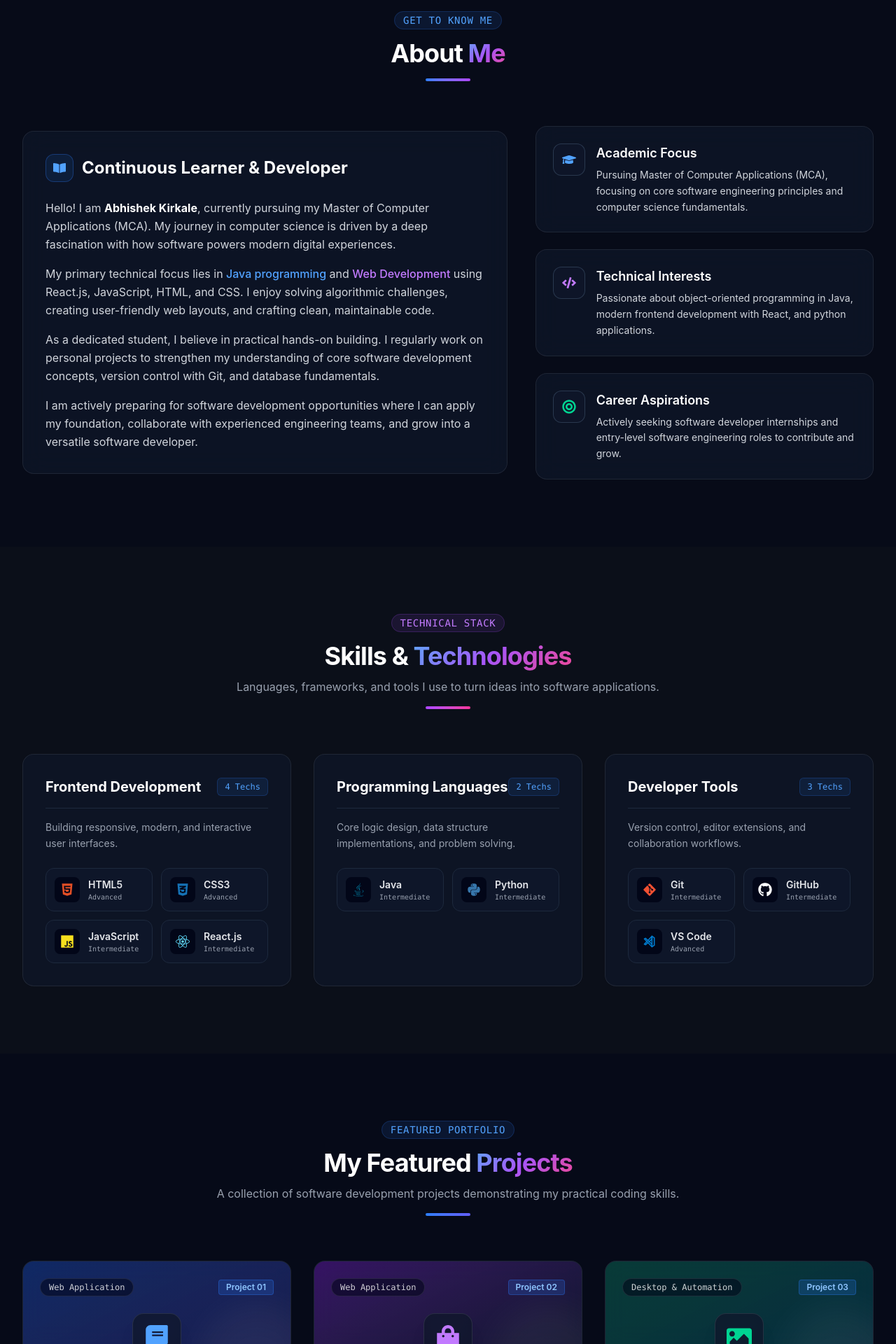
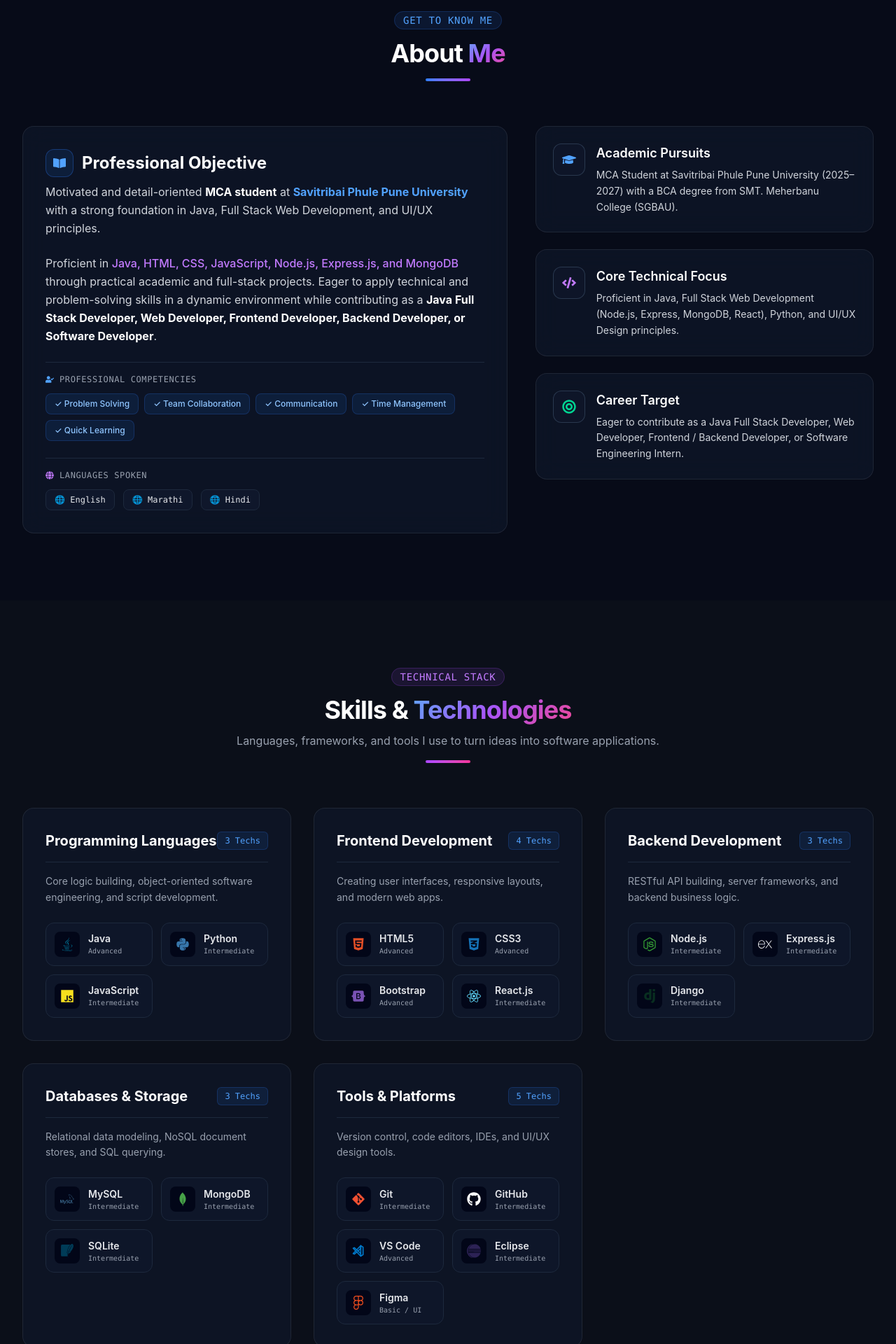
Before and after one commit to AbhishekKirkale/Portfolio, a React (Vite) app: page / in a window 1280 px wide. Shown: the part 880-2800 px from the top of the page at 70% size. Built offline with nearby package versions, Linux system fonts and the light colour scheme.

Commit message:
UpdateWithFullResumeDetails

```diff
--- a/src/components/About.jsx
+++ b/src/components/About.jsx
@@ -1,28 +1,29 @@
 import React from 'react';
 import { motion } from 'framer-motion';
-import { FaGraduationCap, FaCode, FaBullseye, FaBookOpen } from 'react-icons/fa';
+import { FaGraduationCap, FaCode, FaBullseye, FaBookOpen, FaGlobe, FaUserCheck } from 'react-icons/fa';
+import { professionalSkills, languagesSpoken } from '../data/skills';
 
 const highlightCards = [
   {
     icon: FaGraduationCap,
-    title: 'Academic Focus',
-    description: 'Pursuing Master of Computer Applications (MCA), focusing on core software engineering principles and computer science fundamentals.',
+    title: 'Academic Pursuits',
+    description: 'MCA Student at Savitribai Phule Pune University (2025–2027) with a BCA degree from SMT. Meherbanu College (SGBAU).',
     color: 'from-blue-500/20 to-cyan-500/20',
     borderColor: 'border-blue-500/30',
     iconColor: 'text-blue-400'
   },
   {
     icon: FaCode,
-    title: 'Technical Interests',
-    description: 'Passionate about object-oriented programming in Java, modern frontend development with React, and python applications.',
+    title: 'Core Technical Focus',
+    description: 'Proficient in Java, Full Stack Web Development (Node.js, Express, MongoDB, React), Python, and UI/UX Design principles.',
     color: 'from-purple-500/20 to-pink-500/20',
     borderColor: 'border-purple-500/30',
     iconColor: 'text-purple-400'
   },
   {
     icon: FaBullseye,
-    title: 'Career Aspirations',
-    description: 'Actively seeking software developer internships and entry-level software engineering roles to contribute and grow.',
+    title: 'Career Target',
+    description: 'Eager to contribute as a Java Full Stack Developer, Web Developer, Frontend / Backend Developer, or Software Engineering Intern.',
     color: 'from-emerald-500/20 to-teal-500/20',
     borderColor: 'border-emerald-500/30',
     iconColor: 'text-emerald-400'
@@ -53,37 +54,65 @@ const About = () => {
         </div>
 
         {/* Content Grid */}
-        <div className="grid grid-cols-1 lg:grid-cols-12 gap-10 items-center">
+        <div className="grid grid-cols-1 lg:grid-cols-12 gap-10 items-start">
 
           {/* Main Narrative Card */}
           <motion.div
-            className="lg:col-span-7 glass-card p-8 rounded-2xl border border-slate-800 relative"
+            className="lg:col-span-7 glass-card p-8 rounded-2xl border border-slate-800 relative space-y-6"
             initial={{ opacity: 0, x: -20 }}
             whileInView={{ opacity: 1, x: 0 }}
             viewport={{ once: true }}
             transition={{ duration: 0.6 }}
           >
-            <div className="flex items-center space-x-3 mb-6">
+            <div className="flex items-center space-x-3 mb-2">
               <div className="w-10 h-10 rounded-xl bg-blue-500/10 border border-blue-500/30 flex items-center justify-center text-blue-400">
                 <FaBookOpen className="text-lg" />
               </div>
-              <h3 className="text-2xl font-bold text-white">Continuous Learner & Developer</h3>
+              <h3 className="text-2xl font-bold text-white">Professional Objective</h3>
             </div>
 
-            <div className="space-y-4 text-gray-300 leading-relaxed text-base">
-              <p>
-                Hello! I am <strong className="text-white">Abhishek Kirkale</strong>, currently pursuing my Master of Computer Applications (MCA). My journey in computer science is driven by a deep fascination with how software powers modern digital experiences.
-              </p>
-              <p>
-                My primary technical focus lies in <span className="text-blue-400 font-medium">Java programming</span> and <span className="text-purple-400 font-medium">Web Development</span> using React.js, JavaScript, HTML, and CSS. I enjoy solving algorithmic challenges, creating user-friendly web layouts, and crafting clean, maintainable code.
-              </p>
-              <p>
-                As a dedicated student, I believe in practical hands-on building. I regularly work on personal projects to strengthen my understanding of core software development concepts, version control with Git, and database fundamentals.
-              </p>
-              <p>
-                I am actively preparing for software development opportunities where I can apply my foundation, collaborate with experienced engineering teams, and grow into a versatile software developer.
-              </p>
+            <p className="text-gray-300 text-base leading-relaxed">
+              Motivated and detail-oriented <strong className="text-white">MCA student</strong> at <strong className="text-blue-400">Savitribai Phule Pune University</strong> with a strong foundation in Java, Full Stack Web Development, and UI/UX principles.
+            </p>
+
+            <p className="text-gray-300 text-base leading-relaxed">
+              Proficient in <span className="text-purple-400 font-medium">Java, HTML, CSS, JavaScript, Node.js, Express.js, and MongoDB</span> through practical academic and full-stack projects. Eager to apply technical and problem-solving skills in a dynamic environment while contributing as a <strong className="text-white">Java Full Stack Developer, Web Developer, Frontend Developer, Backend Developer, or Software Developer</strong>.
+            </p>
+
+            {/* Professional Skills Badges */}
+            <div className="pt-4 border-t border-slate-800">
+              <h4 className="text-xs font-mono uppercase text-gray-400 tracking-wider mb-3 flex items-center gap-2">
+                <FaUserCheck className="text-blue-400" /> Professional Competencies
+              </h4>
+              <div className="flex flex-wrap gap-2">
+                {professionalSkills.map((skill) => (
+                  <span
+                    key={skill}
+                    className="text-xs font-medium text-blue-300 bg-blue-500/10 border border-blue-500/20 px-3 py-1.5 rounded-lg"
+                  >
+                    ✓ {skill}
+                  </span>
+                ))}
+              </div>
             </div>
+
+            {/* Languages Spoken */}
+            <div className="pt-4 border-t border-slate-800">
+              <h4 className="text-xs font-mono uppercase text-gray-400 tracking-wider mb-3 flex items-center gap-2">
+                <FaGlobe className="text-purple-400" /> Languages Spoken
+              </h4>
+              <div className="flex flex-wrap gap-3">
+                {languagesSpoken.map((lang) => (
+                  <span
+                    key={lang}
+                    className="text-xs font-mono text-gray-200 bg-slate-900 px-3 py-1.5 rounded-lg border border-slate-800"
+                  >
+                    🌐 {lang}
+                  </span>
+                ))}
+              </div>
+            </div>
+
           </motion.div>
 
           {/* Right Highlights Grid */}
--- a/src/components/Education.jsx
+++ b/src/components/Education.jsx
@@ -1,34 +1,59 @@
 import React from 'react';
 import { motion } from 'framer-motion';
-import { FaGraduationCap, FaUniversity, FaCalendarAlt, FaAward, FaBookReader } from 'react-icons/fa';
+import { FaGraduationCap, FaUniversity, FaCalendarAlt, FaAward, FaSchool } from 'react-icons/fa';
 
 const educationTimeline = [
   {
     degree: 'Master of Computer Applications (MCA)',
     status: 'Currently Pursuing',
     badgeColor: 'bg-emerald-500/10 text-emerald-400 border-emerald-500/30',
-    college: 'Your College / Institution Name (Update in Education.jsx)',
-    university: 'Affiliated University Name (Update in Education.jsx)',
-    period: '2024 - 2026 (Expected)',
-    score: 'Current CGPA / Percentage Placeholder',
+    college: 'Savitribai Phule Pune University',
+    university: 'Pune, Maharashtra',
+    period: '2025 - 2027',
+    score: 'Pursuing Degree',
     highlights: [
-      'Focusing on Advanced Java, Web Development, Object-Oriented Software Design, and Data Structures.',
-      'Actively engaging in software development assignments and technical project builds.',
-      'Participating in developer workshops and technology learning initiatives.'
+      'Specializing in Java Full Stack Web Development, Cloud Computing, and Software Engineering.',
+      'Proficient in Node.js, Express.js, MongoDB, React.js, Python, and Java through academic and project work.',
+      'Focusing on Object-Oriented System Design, Database Systems, and UI/UX Principles.'
     ]
   },
   {
     degree: 'Bachelor of Computer Applications (BCA)',
     status: 'Completed',
     badgeColor: 'bg-blue-500/10 text-blue-400 border-blue-500/30',
-    college: 'SMT. Meherbanu College Of Science and Commerce',
-    university: 'Akola, Maharashtra',
+    college: 'SMT. Meherbanu College of Science and Commerce',
+    university: 'Sant Gadge Baba Amravati University (SGBAU), Akola',
     period: '2021 - 2024',
-    score: 'Completed Degree',
+    score: '60.29%',
     highlights: [
       'Graduated with Bachelor of Computer Applications (BCA).',
-      'Studied core computer application topics including C/C++, Java, Web Development, Database Management Systems (DBMS), and Software Engineering.',
-      'Developed practical software projects and gained strong logical foundation.'
+      'Studied core computer fundamentals, Database Management Systems (DBMS), C/C++, Java, and Web Development.',
+      'Developed practical software and database management projects.'
+    ]
+  },
+  {
+    degree: 'Higher Secondary Certificate (HSC)',
+    status: 'Completed',
+    badgeColor: 'bg-purple-500/10 text-purple-400 border-purple-500/30',
+    college: 'B. N. College of Arts and Science',
+    university: 'Maharashtra State Board',
+    period: '2021',
+    score: '72.00%',
+    highlights: [
+      'Completed Higher Secondary Certificate in Science Stream.',
+      'Built analytical logic in Physics, Chemistry, and Mathematics.'
+    ]
+  },
+  {
+    degree: 'Secondary School Certificate (SSC)',
+    status: 'Completed',
+    badgeColor: 'bg-amber-500/10 text-amber-400 border-amber-500/30',
+    college: 'S. L. Shinde Vidyalaya',
+    university: 'Maharashtra State Board',
+    period: '2019',
+    score: '61.60%',
+    highlights: [
+      'Completed Secondary School Certificate with strong foundational studies.'
     ]
   }
 ];
@@ -47,13 +72,13 @@ const Education = () => {
             transition={{ duration: 0.5 }}
           >
             <span className="text-emerald-400 font-mono text-sm tracking-wider uppercase bg-emerald-500/10 px-3 py-1 rounded-full border border-emerald-500/20">
-              Academic Background
+              Academic Qualifications
             </span>
             <h2 className="text-3xl sm:text-4xl font-bold text-white mt-4 tracking-tight">
-              Education & <span className="gradient-text">Qualifications</span>
+              Education & <span className="gradient-text">Journey</span>
             </h2>
             <p className="text-gray-400 mt-3 text-base">
-              My academic journey and computer application studies.
+              My complete academic trajectory from school education to Master of Computer Applications (MCA).
             </p>
             <div className="w-16 h-1 bg-gradient-to-r from-emerald-500 to-teal-500 mx-auto mt-4 rounded-full" />
           </motion.div>
@@ -63,7 +88,7 @@ const Education = () => {
         <div className="max-w-4xl mx-auto space-y-8 relative">
 
           {/* Vertical Connecting Line */}
-          <div className="hidden sm:block absolute left-8 top-6 bottom-6 w-0.5 bg-gradient-to-b from-blue-500 via-purple-500 to-slate-800" />
+          <div className="hidden sm:block absolute left-8 top-6 bottom-6 w-0.5 bg-gradient-to-b from-emerald-500 via-blue-500 to-slate-800" />
 
           {educationTimeline.map((item, index) => (
             <motion.div
@@ -71,7 +96,7 @@ const Education = () => {
               initial={{ opacity: 0, x: -20 }}
               whileInView={{ opacity: 1, x: 0 }}
               viewport={{ once: true }}
-              transition={{ duration: 0.5, delay: index * 0.2 }}
+              transition={{ duration: 0.5, delay: index * 0.15 }}
               className="relative pl-0 sm:pl-20"
             >
               {/* Timeline Icon Node */}
@@ -102,7 +127,7 @@ const Education = () => {
                   <div className="flex items-start space-x-3 text-gray-300 text-sm">
                     <FaUniversity className="text-purple-400 mt-1 flex-shrink-0" />
                     <div>
-                      <span className="text-gray-400 text-xs block font-mono">COLLEGE / UNIVERSITY</span>
+                      <span className="text-gray-400 text-xs block font-mono">INSTITUTION / BOARD</span>
                       <span className="font-medium text-white">{item.college}</span>
                       <span className="text-xs text-gray-400 block">{item.university}</span>
                     </div>
@@ -111,7 +136,7 @@ const Education = () => {
                   <div className="flex items-start space-x-3 text-gray-300 text-sm">
                     <FaAward className="text-amber-400 mt-1 flex-shrink-0" />
                     <div>
-                      <span className="text-gray-400 text-xs block font-mono">ACADEMIC SCORE</span>
+                      <span className="text-gray-400 text-xs block font-mono">MARKS / PERCENTAGE</span>
                       <span className="font-semibold text-amber-300">{item.score}</span>
                     </div>
                   </div>
@@ -119,7 +144,7 @@ const Education = () => {
 
                 {/* Highlights */}
                 <div className="space-y-2 pt-2 border-t border-slate-800/60">
-                  <span className="text-xs font-mono text-gray-400 uppercase tracking-wider block mb-2">Key Highlights:</span>
+                  <span className="text-xs font-mono text-gray-400 uppercase tracking-wider block mb-2">Highlights:</span>
                   {item.highlights.map((point, pIdx) => (
                     <div key={pIdx} className="flex items-start space-x-2 text-sm text-gray-300">
                       <span className="text-blue-400 mt-1">▸</span>
--- a/src/components/Projects.jsx
+++ b/src/components/Projects.jsx
@@ -1,16 +1,18 @@
 import React from 'react';
 import { motion } from 'framer-motion';
-import { FaGithub, FaExternalLinkAlt, FaBook, FaShoppingBag, FaImage, FaCode } from 'react-icons/fa';
+import { FaGithub, FaExternalLinkAlt, FaBook, FaShoppingBag, FaImage, FaCode, FaUsers, FaReceipt } from 'react-icons/fa';
 import { projectsData } from '../data/projects';
 
 const getProjectIcon = (iconName) => {
   switch (iconName) {
+    case 'users':
+      return <FaUsers className="text-4xl text-blue-400" />;
     case 'book-open':
-      return <FaBook className="text-4xl text-blue-400" />;
+      return <FaBook className="text-4xl text-purple-400" />;
+    case 'receipt':
+      return <FaReceipt className="text-4xl text-emerald-400" />;
     case 'shopping-bag':
-      return <FaShoppingBag className="text-4xl text-purple-400" />;
-    case 'image':
-      return <FaImage className="text-4xl text-emerald-400" />;
+      return <FaShoppingBag className="text-4xl text-amber-400" />;
     default:
       return <FaCode className="text-4xl text-blue-400" />;
   }
--- a/src/data/projects.js
+++ b/src/data/projects.js
@@ -1,38 +1,50 @@
 export const projectsData = [
   {
+    id: 'worknet',
+    title: 'WorkNET (Workforce Management System)',
+    description: 'A comprehensive web-based workforce management system featuring secure role-based authentication (RBAC), employee management, task assignment, project tracking, and centralized analytical dashboards.',
+    tags: ['Node.js', 'Express.js', 'MongoDB', 'JavaScript', 'HTML5', 'CSS3', 'Bootstrap'],
+    github: 'https://github.com/AbhishekKirkale',
+    demo: 'https://github.com/AbhishekKirkale',
+    featured: true,
+    category: 'Full Stack Web App',
+    imageBg: 'from-blue-600/30 to-indigo-900/40',
+    iconName: 'users'
+  },
+  {
     id: 'prep-guide',
-    title: 'Prep Guide',
-    description: 'A comprehensive educational platform designed to help students and developers access, organize, and track preparation resources, interview prep materials, and learning modules efficiently.',
-    tags: ['React.js', 'JavaScript', 'HTML5', 'CSS3', 'Resource Management'],
+    title: 'Prep Guide (Online Exam System)',
+    description: 'An Online Examination Management System designed to streamline exam creation, scheduling, user management, and result generation with role-based access control for admins, teachers, and students.',
+    tags: ['Python', 'Django', 'SQLite', 'JavaScript', 'Bootstrap', 'HTML/CSS'],
     github: 'https://github.com/AbhishekKirkale/Prep-Guide',
     demo: 'https://github.com/AbhishekKirkale/Prep-Guide',
     featured: true,
     category: 'Web Application',
-    imageBg: 'from-blue-600/30 to-indigo-900/40',
+    imageBg: 'from-purple-600/30 to-slate-900/40',
     iconName: 'book-open'
+  },
+  {
+    id: 'restaurant-billing',
+    title: 'Restaurant Billing Management System',
+    description: 'A complete billing and customer management solution for small-scale restaurants. Manages customer records, billing history, sales data analytics, account tracking, and transaction processing.',
+    tags: ['Python', 'JavaScript', 'MySQL', 'Database Management'],
+    github: 'https://github.com/AbhishekKirkale',
+    demo: 'https://github.com/AbhishekKirkale',
+    featured: true,
+    category: 'Desktop & Database',
+    imageBg: 'from-emerald-600/30 to-cyan-900/40',
+    iconName: 'receipt'
   },
   {
     id: 'bookstore',
     title: 'Bookstore Web Application',
-    description: 'An interactive web application project providing a digital bookstore catalog where users can explore featured titles, search collections, view details, and manage inventory.',
+    description: 'An interactive web application project providing a digital bookstore catalog where users can explore featured titles, search collections, view details, and manage book orders.',
     tags: ['JavaScript', 'HTML5', 'CSS3', 'DOM Manipulation'],
     github: 'https://github.com/AbhishekKirkale/bookstore',
     demo: 'https://github.com/AbhishekKirkale/bookstore',
-    featured: true,
+    featured: false,
     category: 'Web Application',
-    imageBg: 'from-purple-600/30 to-slate-900/40',
+    imageBg: 'from-amber-600/30 to-rose-900/40',
     iconName: 'shopping-bag'
-  },
-  {
-    id: 'python-pillow-ui',
-    title: 'Python Pillow UI Project',
-    description: 'A desktop user interface application crafted using Python and the Pillow (PIL) image processing library to enable graphical image manipulation, rendering, and dynamic visual previewing.',
-    tags: ['Python', 'Pillow (PIL)', 'GUI', 'Image Processing'],
-    github: 'https://github.com/AbhishekKirkale',
-    demo: 'https://github.com/AbhishekKirkale',
-    featured: true,
-    category: 'Desktop & Automation',
-    imageBg: 'from-emerald-600/30 to-cyan-900/40',
-    iconName: 'image'
   }
 ];
--- a/src/data/skills.js
+++ b/src/data/skills.js
@@ -6,39 +6,88 @@ import {
   FaJava,
   FaPython,
   FaGitAlt,
-  FaGithub
+  FaGithub,
+  FaNodeJs,
+  FaBootstrap,
+  FaFigma,
+  FaDatabase
 } from 'react-icons/fa';
+import {
+  SiExpress,
+  SiDjango,
+  SiMongodb,
+  SiMysql,
+  SiSqlite,
+  SiEclipseide
+} from 'react-icons/si';
 import { TbBrandVscode } from 'react-icons/tb';
 
 export const skillCategories = [
   {
+    id: 'programming',
+    title: 'Programming Languages',
+    description: 'Core logic building, object-oriented software engineering, and script development.',
+    skills: [
+      { name: 'Java', icon: FaJava, color: '#007396', level: 'Advanced' },
+      { name: 'Python', icon: FaPython, color: '#3776AB', level: 'Intermediate' },
+      { name: 'JavaScript', icon: FaJs, color: '#F7DF1E', level: 'Intermediate' },
+    ],
+  },
+  {
     id: 'frontend',
     title: 'Frontend Development',
-    description: 'Building responsive, modern, and interactive user interfaces.',
+    description: 'Creating user interfaces, responsive layouts, and modern web apps.',
     skills: [
       { name: 'HTML5', icon: FaHtml5, color: '#E34F26', level: 'Advanced' },
       { name: 'CSS3', icon: FaCss3Alt, color: '#1572B6', level: 'Advanced' },
-      { name: 'JavaScript', icon: FaJs, color: '#F7DF1E', level: 'Intermediate' },
+      { name: 'Bootstrap', icon: FaBootstrap, color: '#7952B3', level: 'Advanced' },
       { name: 'React.js', icon: FaReact, color: '#61DAFB', level: 'Intermediate' },
     ],
   },
   {
-    id: 'programming',
-    title: 'Programming Languages',
-    description: 'Core logic design, data structure implementations, and problem solving.',
+    id: 'backend',
+    title: 'Backend Development',
+    description: 'RESTful API building, server frameworks, and backend business logic.',
     skills: [
-      { name: 'Java', icon: FaJava, color: '#007396', level: 'Intermediate' },
-      { name: 'Python', icon: FaPython, color: '#3776AB', level: 'Intermediate' },
+      { name: 'Node.js', icon: FaNodeJs, color: '#339933', level: 'Intermediate' },
+      { name: 'Express.js', icon: SiExpress, color: '#ffffff', level: 'Intermediate' },
+      { name: 'Django', icon: SiDjango, color: '#092E20', level: 'Intermediate' },
+    ],
+  },
+  {
+    id: 'databases',
+    title: 'Databases & Storage',
+    description: 'Relational data modeling, NoSQL document stores, and SQL querying.',
+    skills: [
+      { name: 'MySQL', icon: SiMysql, color: '#4479A1', level: 'Intermediate' },
+      { name: 'MongoDB', icon: SiMongodb, color: '#47A248', level: 'Intermediate' },
+      { name: 'SQLite', icon: SiSqlite, color: '#003B57', level: 'Intermediate' },
     ],
   },
   {
     id: 'tools',
-    title: 'Developer Tools',
-    description: 'Version control, editor extensions, and collaboration workflows.',
+    title: 'Tools & Platforms',
+    description: 'Version control, code editors, IDEs, and UI/UX design tools.',
     skills: [
       { name: 'Git', icon: FaGitAlt, color: '#F05032', level: 'Intermediate' },
       { name: 'GitHub', icon: FaGithub, color: '#ffffff', level: 'Intermediate' },
       { name: 'VS Code', icon: TbBrandVscode, color: '#007ACC', level: 'Advanced' },
+      { name: 'Eclipse', icon: SiEclipseide, color: '#2C2255', level: 'Intermediate' },
+      { name: 'Figma', icon: FaFigma, color: '#F24E1E', level: 'Basic / UI' },
     ],
   },
 ];
+
+export const professionalSkills = [
+  'Problem Solving',
+  'Team Collaboration',
+  'Communication',
+  'Time Management',
+  'Quick Learning'
+];
+
+export const languagesSpoken = [
+  'English',
+  'Marathi',
+  'Hindi'
+];
```
Also changed, not shown: src/components/Contact.jsx (+20 -3 lines), src/components/Hero.jsx (+6 -9 lines).
